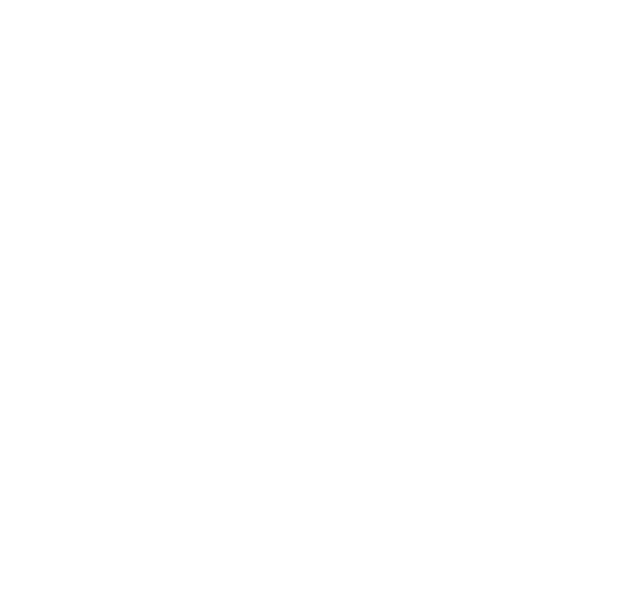
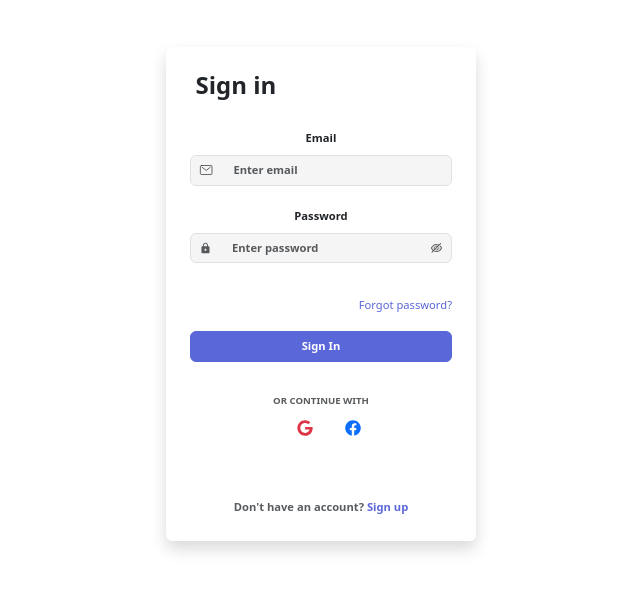
Before and after one commit to GianHV/77Home-FrontEnd, a React (Vite) app: page /login in a window 1280 px wide. Before the commit this address had no page. Shown: the part 138-728 px from the top of the page, without its empty margins (319-959 px from the left). Built offline with nearby package versions, Linux system fonts and the light colour scheme.

Commit message:
KAN-75 Login
# Conflicts:
#	src/Layout.jsx

```diff
--- a/src/Layout.jsx
+++ b/src/Layout.jsx
@@ -6,6 +6,7 @@ import { Suspense } from "react";
 import ListHouse from "./components/owner/ListHouse";
 import DetailHouse from "./components/owner/DetailHouse";
 import UpdateHouse from "./components/owner/UpdateHouse";
+import Login from "./components/user/Login";
 const Layout = () => {
   return (
     <div>
@@ -18,6 +19,7 @@ const Layout = () => {
             <Route path="update" element={<UpdateHouse />} />
             <Route path=":id" element={<DetailHouse />} />
           </Route>
+          <Route path="/login" element={<Login />} />
         </Routes>
       </Suspense>
     </div>
--- /dev/null
+++ b/src/components/user/Login.jsx
@@ -0,0 +1,193 @@
+import { useState } from "react";
+import * as yup from "yup";
+import { yupResolver } from "@hookform/resolvers/yup";
+import { useForm } from "react-hook-form";
+import { Container, Form, Button, Row, Col } from "react-bootstrap";
+import { FaGoogle, FaFacebook } from "react-icons/fa";
+import { IoMdLock } from "react-icons/io";
+import { IoMailOutline } from "react-icons/io5";
+import { AiTwotoneEyeInvisible, AiFillEye } from "react-icons/ai";
+import "../../styles/Login.scss";
+
+const schema = yup.object({
+  email: yup
+    .string()
+    .required("Email không được để trống!")
+    .email("Email không đúng định dạng!"),
+  password: yup.string().required("Password không được để trống!"),
+});
+
+const Login = () => {
+  const {
+    register,
+    handleSubmit,
+    formState: { errors },
+  } = useForm({
+    resolver: yupResolver(schema),
+  });
+  const [showPassword, setShowPassword] = useState(false);
+
+  const togglePasswordVisibility = () => {
+    setShowPassword(!showPassword);
+  };
+
+  const onSubmit = async (data) => {
+    console.log("data", data);
+  };
+
+  return (
+    <Container
+      fluid
+      className="d-flex justify-content-center align-items-center vh-100 "
+    >
+      <div
+        className="p-4 bg-white rounded shadow"
+        style={{ maxWidth: "400px", width: "100%" }}
+      >
+        {/* Title */}
+        <h3
+          className="text-center mb-4 fw-bold"
+          style={{ marginRight: "65%", fontSize: "1.5rem" }}
+        >
+          Sign in
+        </h3>
+
+        {/* Form */}
+        <Form onSubmit={handleSubmit(onSubmit)}>
+          {/* Email Input */}
+          <Form.Group className="mb-3" controlId="formEmail">
+            <Form.Label className="fw-semibold" style={{ fontSize: "0.7rem" }}>
+              Email
+            </Form.Label>
+            <div
+              className="d-flex align-items-center border rounded px-2"
+              style={{ backgroundColor: "#F5F5F5" }}
+            >
+              <IoMailOutline className="text-muted me-2" />
+              <Form.Control
+                type="text"
+                placeholder="Enter email"
+                className="border-0 shadow-none fw-semibold"
+                style={{ fontSize: "0.7rem", backgroundColor: "#F5F5F5" }}
+                {...register("email")}
+                isInvalid={errors.email}
+              />
+            </div>
+            {errors.email && (
+              <div className="error-message">{errors.email.message}</div>
+            )}
+          </Form.Group>
+
+          {/* Password Input */}
+          <Form.Group className="mb-3" controlId="formPassword">
+            <Form.Label className="fw-semibold" style={{ fontSize: "0.7rem" }}>
+              Password
+            </Form.Label>
+            <div
+              className="d-flex align-items-center border rounded px-2"
+              style={{ backgroundColor: "#F5F5F5" }}
+            >
+              <IoMdLock className="text-muted me-2" />
+              <Form.Control
+                type={showPassword ? "text" : "password"}
+                placeholder="Enter password"
+                className="border-0 shadow-none fw-semibold"
+                style={{ fontSize: "0.7rem", backgroundColor: "#F5F5F5" }}
+                {...register("password")}
+                isInvalid={!!errors.password}
+              />
+              {showPassword ? (
+                <AiFillEye
+                  className="text-muted ms-2"
+                  onClick={togglePasswordVisibility}
+                  style={{ cursor: "pointer" }}
+                />
+              ) : (
+                <AiTwotoneEyeInvisible
+                  className="text-muted ms-2"
+                  onClick={togglePasswordVisibility}
+                  style={{ cursor: "pointer" }}
+                />
+              )}
+            </div>
+
+            <div className="error-message">
+              {errors.password ? errors.password.message : ""}
+            </div>
+            <div className="text-end mt-2">
+              <a
+                href="#"
+                className="text-decoration-none"
+                style={{
+                  fontSize: "0.7rem",
+                  color: "#5a67d8",
+                }}
+              >
+                Forgot password?
+              </a>
+            </div>
+          </Form.Group>
+
+          {/* Sign In Button */}
+          <Button
+            variant="primary"
+            type="submit"
+            onClick={onSubmit}
+            className="w-100 fw-semibold mb-3"
+            style={{
+              backgroundColor: "#5a67d8",
+              borderColor: "#5a67d8",
+              fontSize: "0.7rem",
+            }}
+          >
+            Sign In
+          </Button>
+        </Form>
+
+        {/* Divider */}
+        <div
+          className="text-center text-muted mt-3"
+          style={{ fontSize: "0.6rem", fontWeight: "bold" }}
+        >
+          OR CONTINUE WITH
+        </div>
+
+        {/* Social Login Buttons */}
+        <Row className="text-center mb-5">
+          <Col>
+            <Button className="btn-social btn-google" variant="outline-danger">
+              <FaGoogle />
+            </Button>
+          </Col>
+          <Col>
+            <Button
+              className="btn-social btn-facebook"
+              variant="outline-primary"
+            >
+              <FaFacebook />
+            </Button>
+          </Col>
+        </Row>
+
+        {/* Sign Up Link */}
+        <div className="text-center">
+          <span
+            className="text-muted fw-semibold"
+            style={{ fontSize: "0.7rem" }}
+          >
+            Don&apos;t have an account?{" "}
+          </span>
+          <a
+            href="#"
+            style={{ color: "#5a67d8", fontSize: "0.7rem" }}
+            className=" fw-semibold text-decoration-none"
+          >
+            Sign up
+          </a>
+        </div>
+      </div>
+    </Container>
+  );
+};
+
+export default Login;
--- /dev/null
+++ b/src/styles/Login.scss
@@ -0,0 +1,18 @@
+.btn-social {
+    border: none;
+}
+
+.btn-google {
+    margin-left: 80%;
+}
+
+.btn-facebook {
+    margin-right: 80%;
+}
+
+.error-message {
+    font-size: 0.7rem;
+    color: #e74c3c;
+    height: 1rem;
+    margin-top: 0.25rem;
+  }
```
